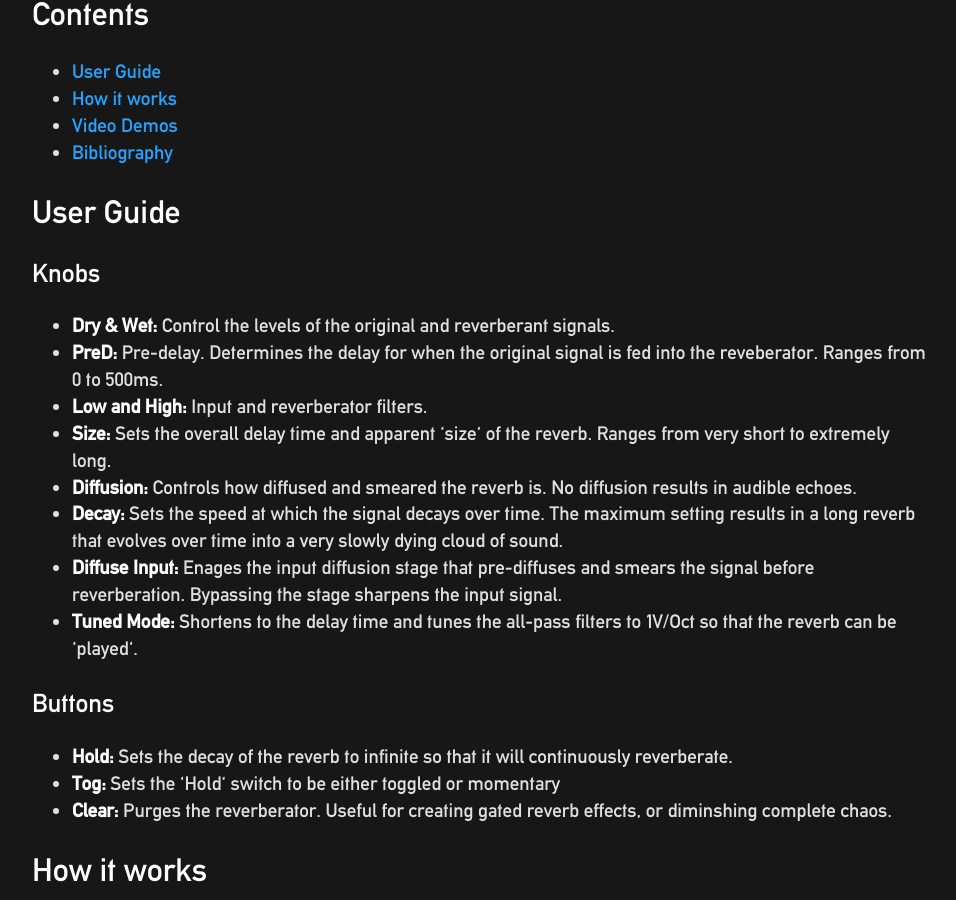
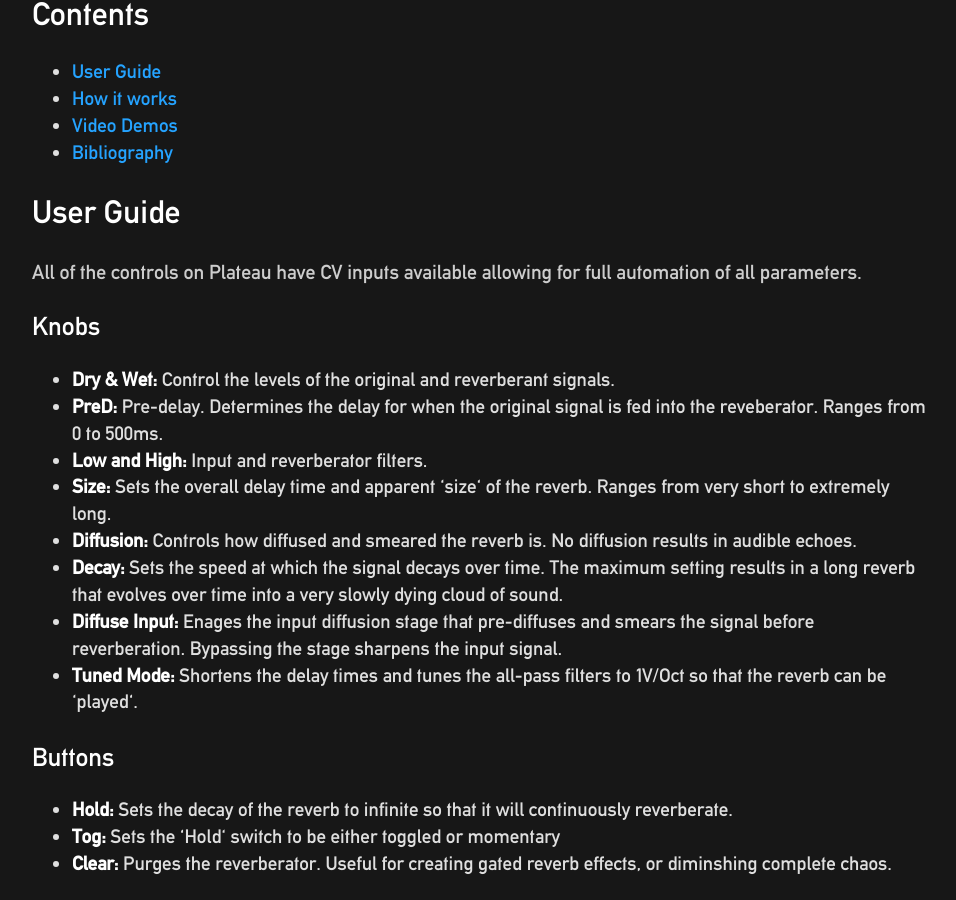
Before and after one commit to ValleyAudio/ValleyAudio.github.io, a Jekyll site: the page built from rack/plateau/plateau.html, in a window 1280 px wide and 900 px high, scrolled down 974 px. Shown: the whole window, without its empty margins (160-1116 px from the left). Built offline with Jekyll 4.4.1, drawn with Linux system fonts in a browser that asks for light colours.

Commit message:
Added control text

```diff
--- a/rack/plateau/plateau.html
+++ b/rack/plateau/plateau.html
@@ -17,6 +17,9 @@
         <li><a href="#bibliography">Bibliography</a></li>
     </ul>
     <h2 id="userGuide">User Guide</h2>
+    <p>
+        All of the controls on Plateau have CV inputs available allowing for full automation of all parameters.
+    </p>
     <h3 id="knobs">Knobs</h3>
     <ul>
         <li><b>Dry & Wet:</b> Control the levels of the original and reverberant signals.</li>
@@ -26,7 +29,7 @@
         <li><b>Diffusion:</b> Controls how diffused and smeared the reverb is. No diffusion results in audible echoes.</li>
         <li><b>Decay:</b> Sets the speed at which the signal decays over time. The maximum setting results in a long reverb that evolves over time into a very slowly dying cloud of sound.</li>
         <li><b>Diffuse Input:</b> Enages the input diffusion stage that pre-diffuses and smears the signal before reverberation. Bypassing the stage sharpens the input signal.</li>
-        <li><b>Tuned Mode:</b> Shortens to the delay time and tunes the all-pass filters to 1V/Oct so that the reverb can be 'played'.</li>
+        <li><b>Tuned Mode:</b> Shortens the delay times and tunes the all-pass filters to 1V/Oct so that the reverb can be 'played'.</li>
     </ul>
     <h3 id="buttons">Buttons</h3>
     <ul>
```
Also changed, not shown: rack/plateau/images/plateau.jpg.
